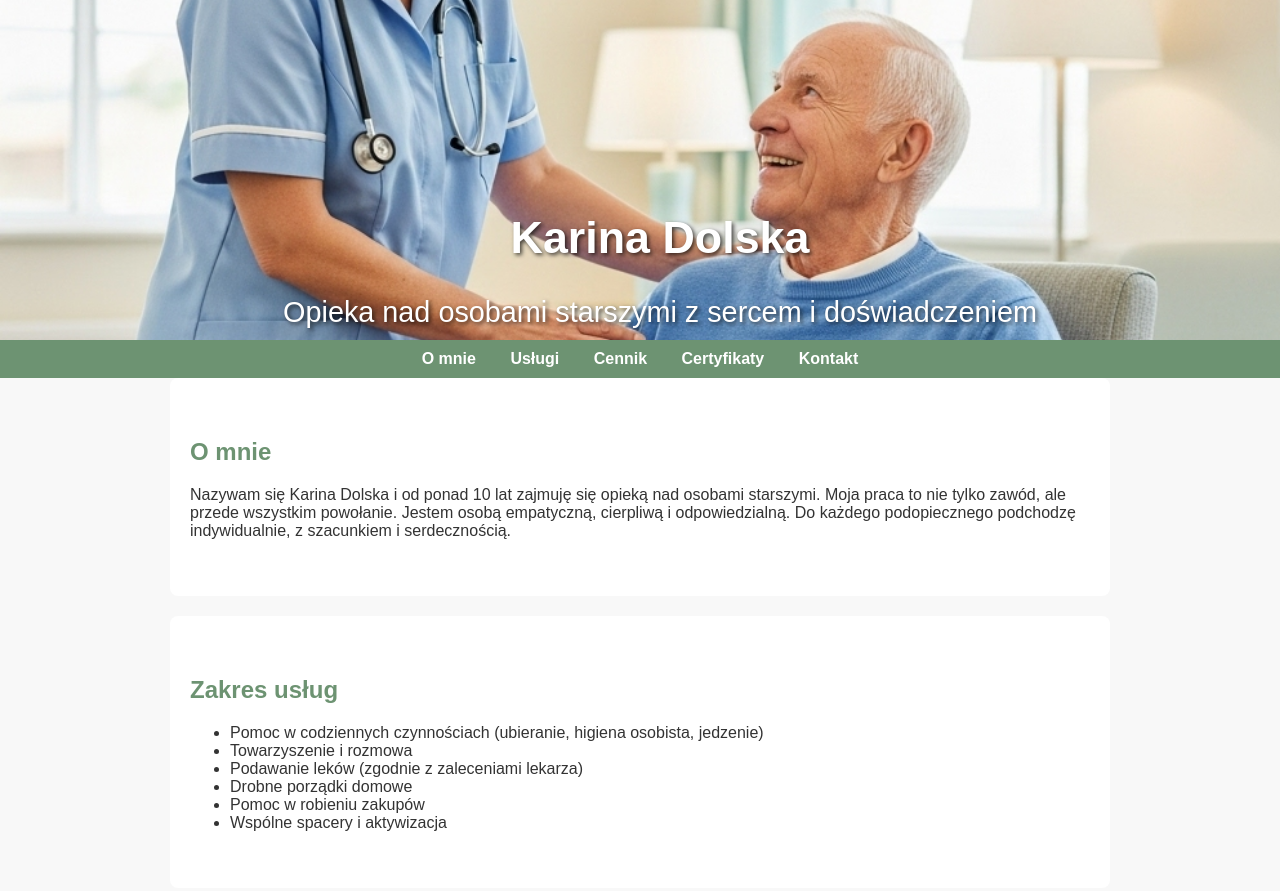
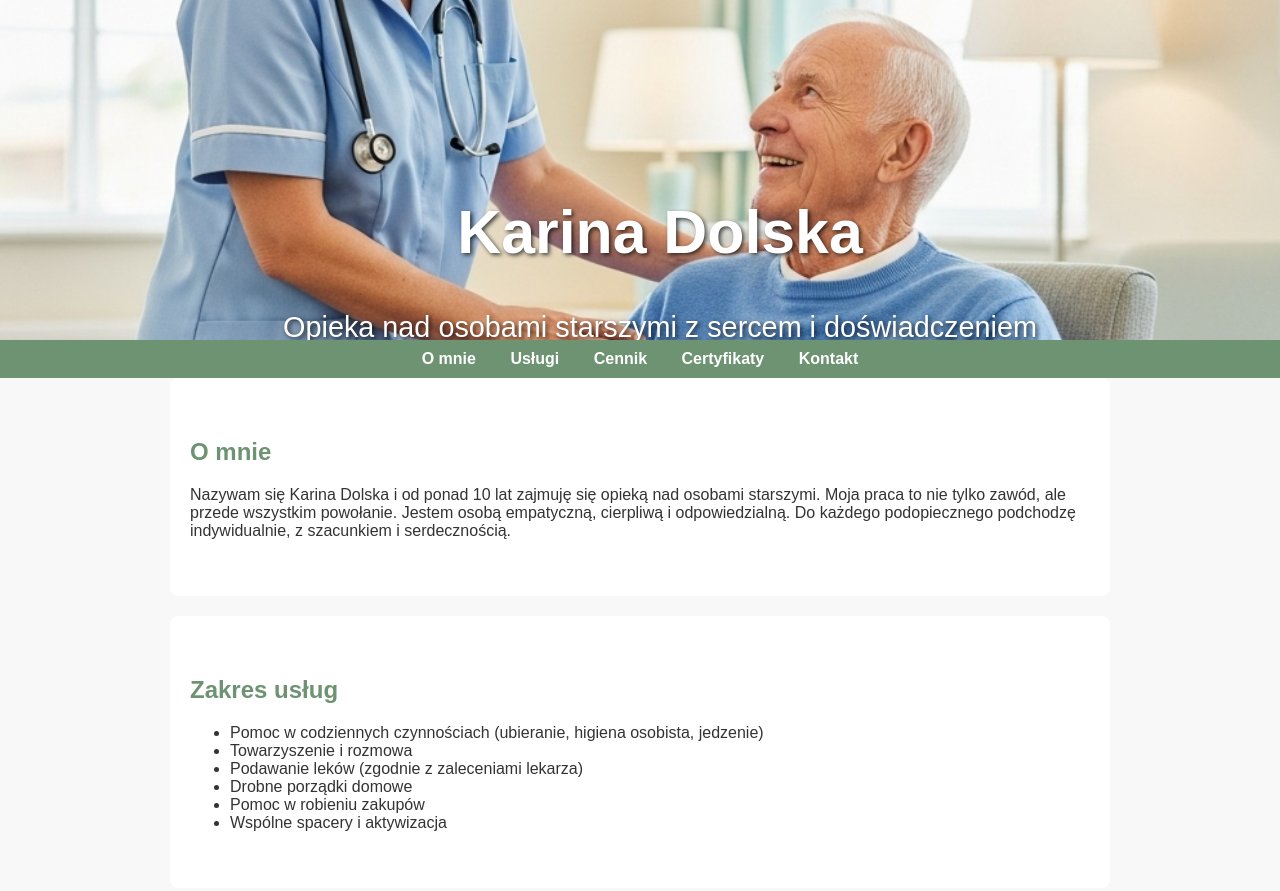
Before and after one commit to golab1977/golab1977.github.io, a plain HTML site: page index.html in a window 1280 px wide. Shown: the top 891 px of the page. Drawn offline with Linux system fonts and the light colour scheme.

Commit message:
Update index.html

```diff
--- a/index.html
+++ b/index.html
@@ -36,14 +36,13 @@ header h1 {
   background-color: transparent; /* bez tła */
   margin-top: 200px;
   padding: 0;
-  font-size: 2.8rem;             /* powiększamy napisy na tyle, by się zmieściły */
+  font-size: 3.8rem;             /* powiększamy napisy na tyle, by się zmieściły */
   line-height: 1.2;
   text-shadow: 2px 2px 4px rgba(0,0,0,0.7); /* cień dla lepszej widoczności */
 }
 
 header p {
   background-color: transparent; /* bez tła */
-  margin-top: 100px;
   margin: 0;                     /* usuń marginesy, żeby tekst się nie rozpychał */
   padding: 0;
   font-size: 1.8rem;             /* powiększamy napisy na tyle, by się zmieściły */
```
